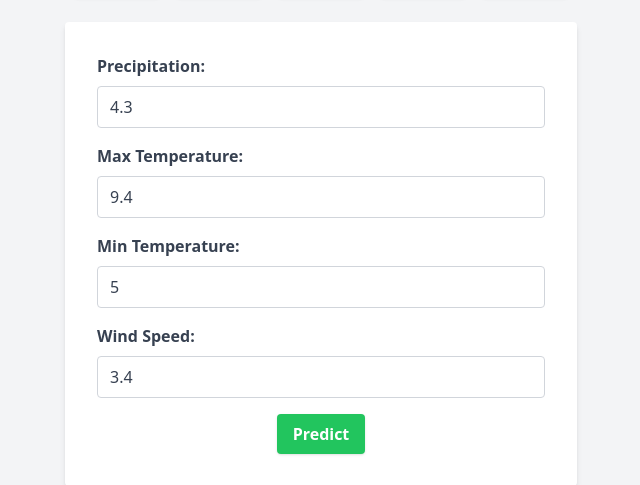
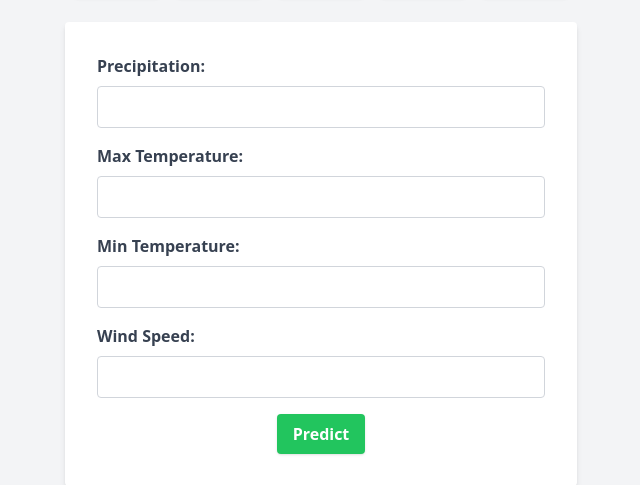
Before and after one commit to Soranikki/Weather-Prediction, a Flask app: page / in a window 1280 px wide. Shown: the part 138-623 px from the top of the page, without its empty margins (319-959 px from the left). Run offline with Flask 3, Linux system fonts and the light colour scheme; some libraries are stand-ins or nearby versions.

Commit message:
Update index.html

```diff
--- a/templates/index.html
+++ b/templates/index.html
@@ -42,29 +42,25 @@
             <div class="mb-4">
                 <label for="precipitation" class="block text-gray-700 font-bold mb-2">Precipitation:</label>
                 <input type="text" id="precipitation" name="precipitation"
-                    class="border border-gray-300 rounded w-full py-2 px-3 text-gray-700 focus:outline-none focus:ring focus:border-blue-300"
-                    value="4.3">
+                    class="border border-gray-300 rounded w-full py-2 px-3 text-gray-700 focus:outline-none focus:ring focus:border-blue-300">
             </div>
 
             <div class="mb-4">
                 <label for="temp_max" class="block text-gray-700 font-bold mb-2">Max Temperature:</label>
                 <input type="text" id="temp_max" name="temp_max"
-                    class="border border-gray-300 rounded w-full py-2 px-3 text-gray-700 focus:outline-none focus:ring focus:border-blue-300"
-                    value="9.4">
+                    class="border border-gray-300 rounded w-full py-2 px-3 text-gray-700 focus:outline-none focus:ring focus:border-blue-300">
             </div>
 
             <div class="mb-4">
                 <label for="temp_min" class="block text-gray-700 font-bold mb-2">Min Temperature:</label>
                 <input type="text" id="temp_min" name="temp_min"
-                    class="border border-gray-300 rounded w-full py-2 px-3 text-gray-700 focus:outline-none focus:ring focus:border-blue-300"
-                    value="5">
+                    class="border border-gray-300 rounded w-full py-2 px-3 text-gray-700 focus:outline-none focus:ring focus:border-blue-300">
             </div>
 
             <div class="mb-4">
                 <label for="wind" class="block text-gray-700 font-bold mb-2">Wind Speed:</label>
                 <input type="text" id="wind" name="wind"
-                    class="border border-gray-300 rounded w-full py-2 px-3 text-gray-700 focus:outline-none focus:ring focus:border-blue-300"
-                    value="3.4">
+                    class="border border-gray-300 rounded w-full py-2 px-3 text-gray-700 focus:outline-none focus:ring focus:border-blue-300">
             </div>
 
             <div class="flex justify-center">
```
